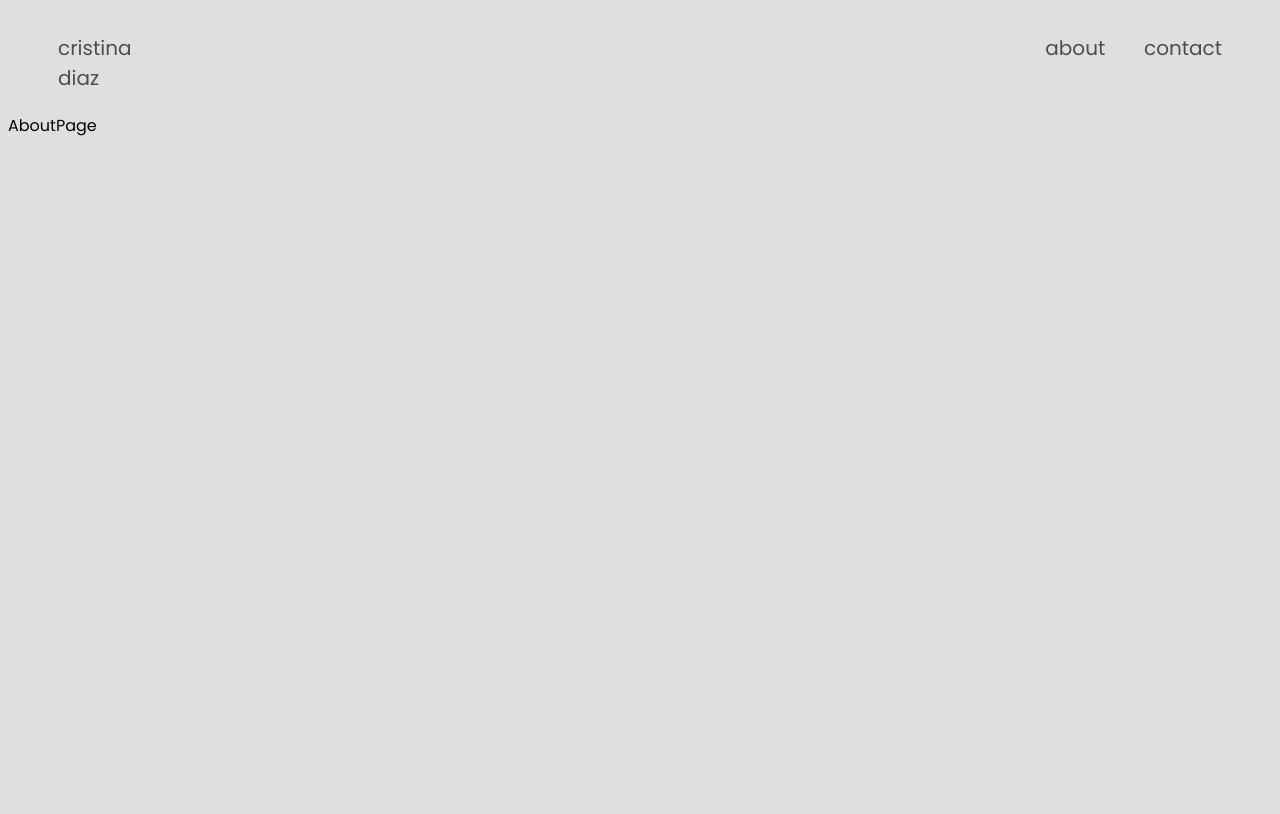
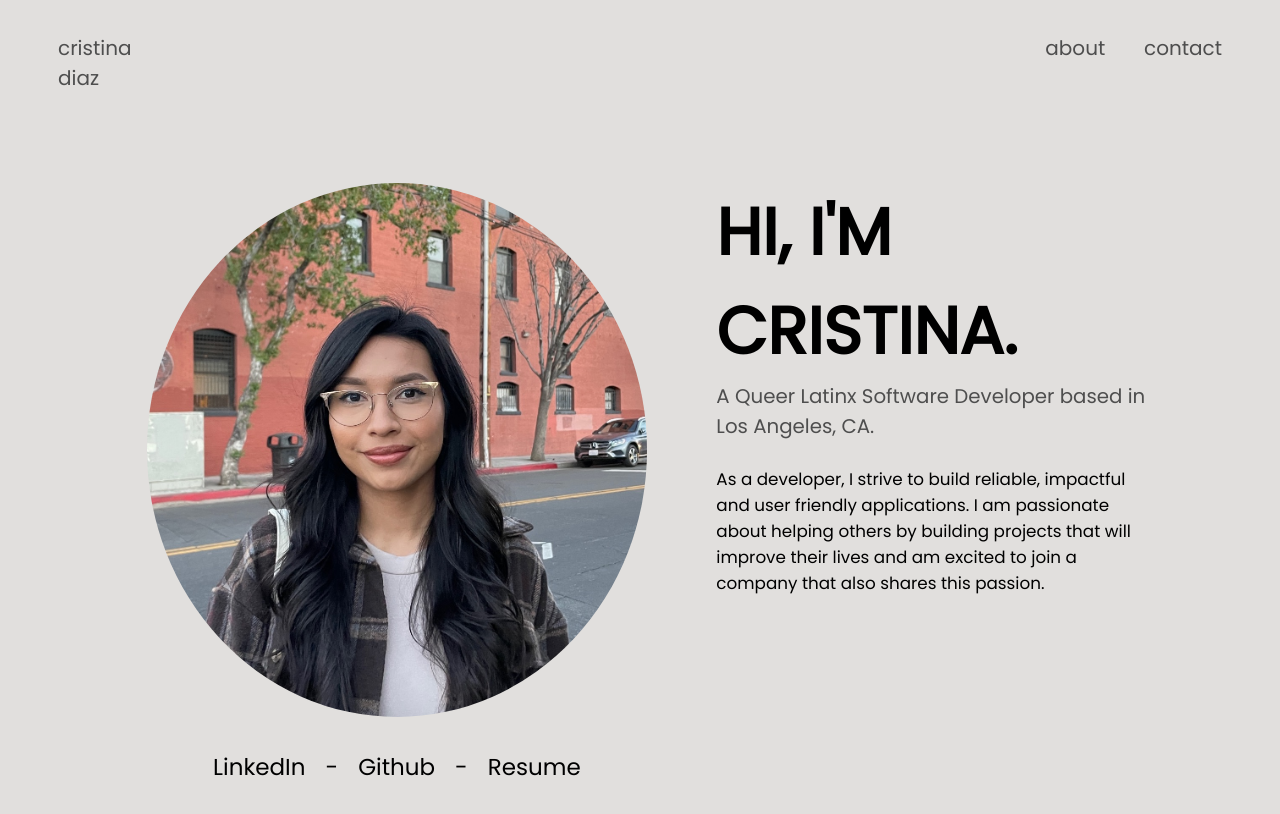
Before and after one commit to cristinadz/cristinacode.com, a React (Create React App) app: page /about in a window 1280 px wide. Shown: the top 814 px of the page. Built offline with nearby package versions, Linux system fonts and the light colour scheme.

Commit message:
about me

```diff
--- a/src/assets/data.json
+++ b/src/assets/data.json
@@ -3,7 +3,31 @@
 	"lastName": "Diaz",
 	"title": "Software Developer",
 	"imageAlt": "Cristina's Face",
-	"linkedinLink": "https://www.linkedin.com/in/diaz-cristina",
+	"links": [
+		{
+			"name":"LinkedIn ",
+			"url": "https://www.linkedin.com/in/diaz-cristina/"
+		},
+		{
+			"name": "-"
+		},
+		{
+			"name":"Github",
+			"url": "https://github.com/cristinadz"
+		},
+		{
+			"name": "-"
+		},
+		{
+			"name":"Resume",
+			"url": "https://drive.google.com/file/d/1rBcSA-xn-9KRC5XSPNCPGVUSfZ3vJrZf/view?usp=sharing"
+		}
+	],
+	"aboutMe": {
+		"greeting": "Hi, I'm Cristina.",
+		"title": "A Queer Latinx Software Developer based in Los Angeles, CA.",
+		"paragraph": "As a developer, I strive to build reliable, impactful and user friendly applications. I am passionate about helping others by building projects that will improve their lives and am excited to join a company that also shares this passion."
+	},
 	"summary": "passionate about building innovative, reliable and accessible applications.  ",
 	"tech": [
 		"Javascript",
@@ -47,7 +71,7 @@
 				"https://www.shareicon.net/data/2015/08/30/93005_on_395x512.png",
 				"https://media.graphassets.com/91q3gAEGSh6HCrpnPgxS"
 			],
-			"description": "enter description here",
+			"description": "app to browse and favorite children's activities",
 			"website": "https://tiny--task.herokuapp.com",
 			"github": "https://github.com/cristinadz/tiny-task"
 		},
--- a/src/components/App.css
+++ b/src/components/App.css
@@ -26,13 +26,13 @@ body {
 	cursor: pointer;
 	text-decoration: overline;
 }
-.navbar-name{
+.navbar-name {
 	grid-column-start: 1;
 }
-.navbar-about{
+.navbar-about {
 	grid-column-start: 11;
 }
-.navbar-contact{
+.navbar-contact {
 	grid-column-start: 12;
 }
 .summary-container {
@@ -59,22 +59,9 @@ body {
 	margin-top: 20px;
 }
 
-/* .cristinaImg {
-	grid-column-start: 1;
-	grid-column-end: 7;
-}
-
-.cristinaImg img {
-	border-radius: 50%;
-	margin: 15px;
-	margin-left: 30px;
-	margin-top: 30px;
-	height: 250px;
-	width: auto;
-} */
 
 .name {
-	grid-column-start:7;
+	grid-column-start: 7;
 	grid-column-end: 13;
 	grid-row-start: 2;
 	text-align: right;
@@ -83,9 +70,6 @@ body {
 	line-height: 100px;
 	margin: 0;
 }
-/* .name p {
-
-} */
 
 .summary {
 	grid-column-start: 4;
@@ -100,20 +84,12 @@ body {
 	grid-template-columns: repeat(8, 1fr);
 	grid-template-rows: repeat(3, 1fr);
 	margin-top: 100px;
-/*
-	@media (max-width: 890px) {
-		height: auto;
-		grid-template-rows: 62px;
-	} */
 }
 
 .tech-title {
 	grid-column-start: 1;
 	grid-column-end: 12;
 	grid-row-start: 1;
-	/* display: flex;
-	justify-content: flex-start;
-	align-items: flex-start; */
 }
 
 .tech-title h3 {
@@ -121,7 +97,7 @@ body {
 	text-align: right;
 	color: rgb(120, 120, 120);
 	padding-right: 100px;
-	text-decoration:underline;
+	text-decoration: underline;
 	text-decoration-thickness: 4px;
 }
 
@@ -146,13 +122,12 @@ body {
 	grid-template-columns: repeat(12, 1fr);
 	grid-column-gap: 25px;
 	margin: 100px 50px 190px 50px;
-
 }
 
 .project-card img {
 	grid-column-end: 13;
-	grid-row-end:span 3;
-	width: 700px
+	grid-row-end: span 3;
+	width: 700px;
 }
 
 .project-text {
@@ -176,13 +151,13 @@ body {
 	line-height: 30px;
 	margin: 68px 0px 120px 98px;
 }
-.project-tech{
+.project-tech {
 	grid-column-start: 1;
 	grid-column-end: 8;
 	margin-top: auto;
 }
 
-.project-tech ul{
+.project-tech ul {
 	font-size: 20px;
 	float: left;
 }
@@ -190,7 +165,7 @@ body {
 	width: 40px;
 }
 
-.project-links{
+.project-links {
 	grid-row-start: 3;
 }
 .project-links a {
@@ -204,11 +179,64 @@ body {
 	text-decoration: underline;
 }
 
-/* #1d07bdf
-#bd07a4ff
-d1f969ff
-#1c27beff
-#c2dbdeff
-#dfe1fbff
-#b3b8fbf
-#c3c6d7ff*/
+/* ABOUT */
+
+.about-container {
+	display: grid;
+	grid-template-columns: repeat(12, 1fr);
+	max-width: 100%;
+	justify-items: center;
+	margin-top: 70px;
+}
+.about-img {
+	grid-column-start: 3;
+}
+.about-img img {
+	width: 500px;
+	border-radius: 50%;
+}
+.about-links {
+	grid-column-start: 3;
+}
+.about-links ul {
+	display: inline-block;
+	list-style: none;
+	padding: 10px;
+}
+.about-links a {
+	text-decoration: none;
+	color: #000000;
+	font-size: 23px;
+}
+.about-links a:hover {
+	cursor: pointer;
+	text-decoration: underline;
+}
+
+.about-text h2 {
+	font-size: calc(40px + 2vw);
+	text-align: left;
+	margin-top: 0px;
+	margin-bottom: 0px;
+}
+
+.about-text h3 {
+	font-size: calc(7px + 1vw);
+	text-align: left;
+	font-weight: 100;
+	color: #4e4e4e;
+	margin: 0px;
+}
+.about-text {
+	grid-column-start: 5;
+	grid-column-end: 12;
+	padding-right: 50px;
+	max-width: 600px;
+}
+
+.about-text p {
+	margin-top: 25px;
+	font-size: calc(4px + 1vw);
+	font-weight:lighter;
+
+}
--- a/src/components/App.js
+++ b/src/components/App.js
@@ -13,14 +13,14 @@ import ContactPage from "../pages/ContactPage"
 
 
 function App() {
-	const { projects } = data;
+	const { projects, aboutMe, links } = data;
 	return (
 		<div className="container">
 			<NavBar />
 			<Routes>
 				<Route path="/" element= {<HomePage projects={projects} />} />
 				<Route path="/work" element= {<WorkPage projects={projects} />} />
-				<Route path="/about" element= {<AboutPage />} />
+				<Route path="/about" element= {<AboutPage about={aboutMe} links={links}/>} />
 				<Route path="/contact" element= {<ContactPage />} />
 
 			</Routes>
--- a/src/components/NavBar.js
+++ b/src/components/NavBar.js
@@ -1,13 +1,11 @@
 import { useNavigate, NavLink } from "react-router-dom";
 
 function NavBar() {
-	const navigate = useNavigate();
 
 	return (
 		<div className="navbar">
 			<div className="navbar-name"><NavLink to="/"> cristina diaz </NavLink> </div>
 			<div className="navbar-about"><NavLink to="/about"> about </NavLink> </div>
-
 			<div className="navbar-contact"><NavLink to="/contact"> contact </NavLink> </div>
 
 		</div>
--- a/src/pages/AboutPage.js
+++ b/src/pages/AboutPage.js
@@ -1,9 +1,31 @@
-import React from 'react'
+import cristinasFace from "../assets/cristinas_face.JPG";
 
-function AboutPage() {
-  return (
-    <div>AboutPage</div>
-  )
+function AboutPage({ about, links }) {
+	const { greeting, title, paragraph } = about;
+
+	const renderedLinks = links.map((link) => {
+		return (
+			<ul>
+				<a href={link.url} target="_blank">
+					{link.name}
+				</a>
+			</ul>
+		);
+	});
+
+	return (
+		<div className="about-container">
+			<div className="about-img">
+				<img src={cristinasFace} alt="cristinas face" />
+			</div>
+			<div className="about-text">
+				<h2> {greeting.toUpperCase()}</h2>
+				<h3> {title}</h3>
+				<p>{paragraph} </p>
+			</div>
+			<div className="about-links">{renderedLinks}</div>
+		</div>
+	);
 }
 
-export default AboutPage
+export default AboutPage;
```
Also changed, not shown: src/assets/dorphins.png (deleted).
